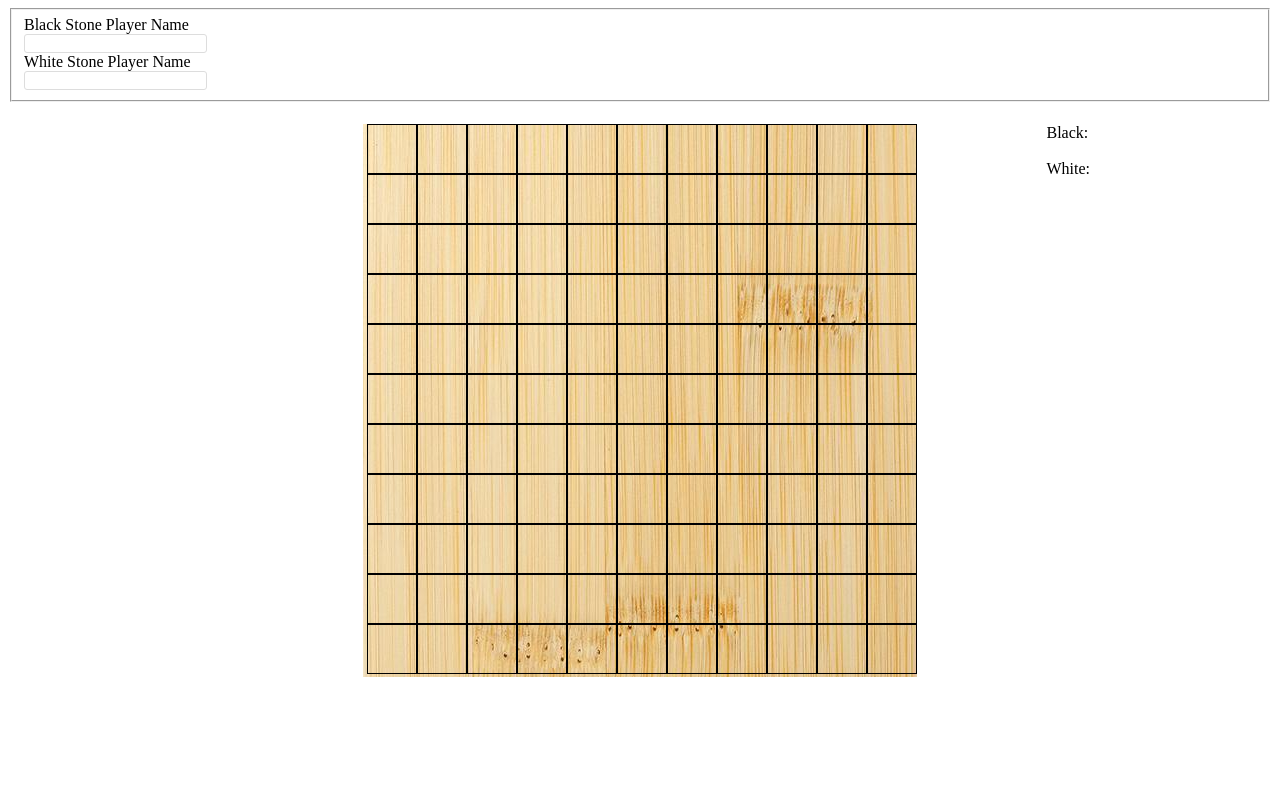
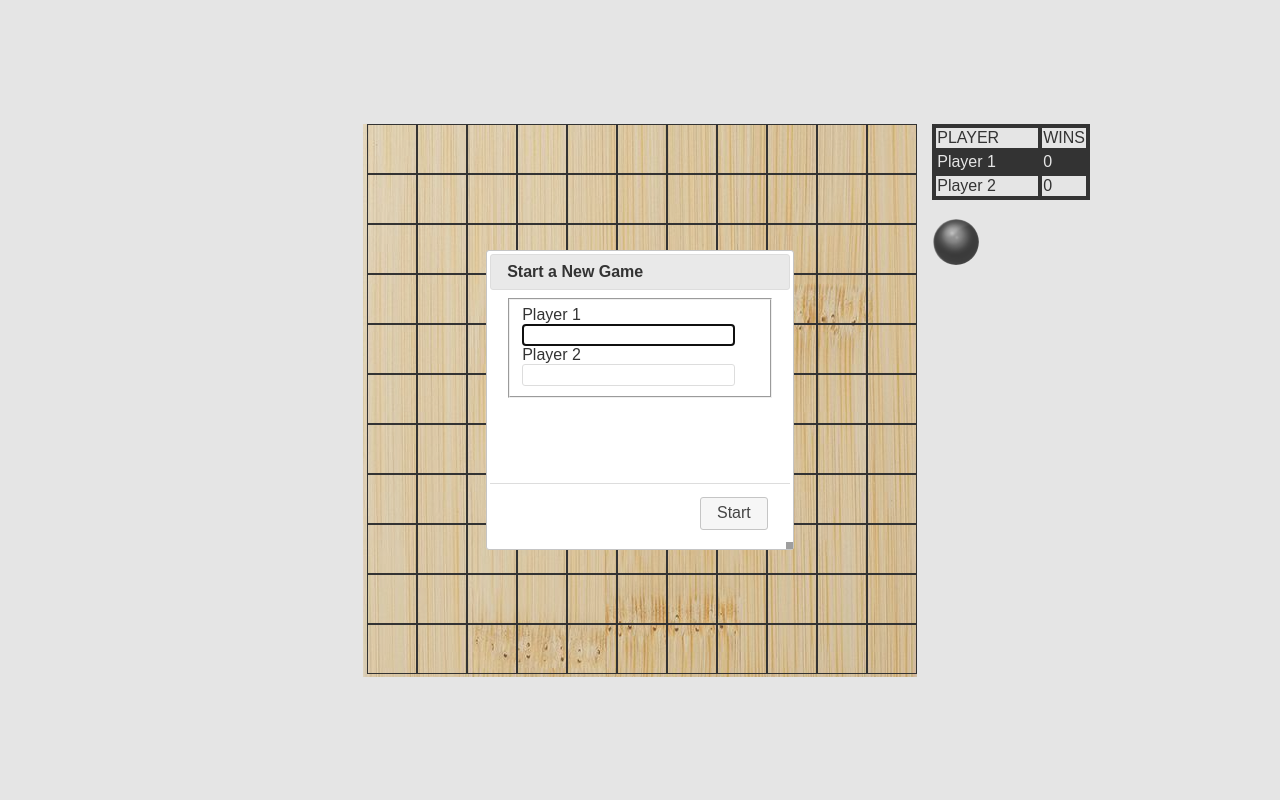
Before and after one commit to hchou/p3.hanhan.biz, a PHP site: page / in a window 1280 px wide. Run offline with PHP 8.4, Linux system fonts and the light colour scheme; some libraries are stand-ins or nearby versions; grey boxes are pictures that could not be loaded.

Commit message:
Adding New Game dialog and Player Info table, etc.

```diff
--- a/index.php
+++ b/index.php
@@ -33,24 +33,54 @@
     </div>
 
     <div class='player-info'>
-        Black:<br>
-        <span id='bplayer'></span><br>
-        White:<br>
-        <span id='wplayer'></span><br>
+        <table>
+            <tr>
+                <td>
+                    PLAYER
+                </td>
+                <td>
+                    WINS
+                </td>
+            </tr>
+            <tr id='player1Row' class='black'>
+                <td id='player1Name'>
+                    Player 1
+                </td>
+                <td id='player1Wins'>
+                    0
+                </td>
+            </tr>
+            <tr id='player2Row'>
+                <td id='player2Name'>
+                    Player 2
+                </td>
+                <td id='player2Wins'>
+                    0
+                </td>
+            </tr>
+        </table>
+        <br>
+        <span id='cplayer'>Black</span>
     </div>
 </div>
 
 <script src="/js/game_turn.js"></script>
 
-<div id="dialog-form" title="Start a New Game">
-<form>
-<fieldset>
-<label for="nameBlack">Black Stone Player Name</label><br>
-<input type="text" name="nameBlack" id="nameBlack" value="" class="text ui-widget-content ui-corner-all" /><br>
-<label for="nameWhite">White Stone Player Name</label><br>
-<input type="text" name="nameWhite" id="nameWhite" value="" class="text ui-widget-content ui-corner-all" /><br>
-</fieldset>
-</form>
+<div id="newgame-form" title="Start a New Game">
+    <form>
+        <fieldset>
+            <label for="namePlayer1">Player 1</label><br>
+            <input type="text" name="namePlayer1" id="namePlayer1" value="" class="text ui-widget-content ui-corner-all" /><br>
+            <label for="namePlayer2">Player 2</label><br>
+            <input type="text" name="namePlayer2" id="namePlayer2" value="" class="text ui-widget-content ui-corner-all" /><br>
+        </fieldset>
+    </form>
+</div>
+
+<div id="playagain-form">
+    <form>
+        Do you want a rematch or play a new game?<br>
+    </form>
 </div>
 
 </body>
```
